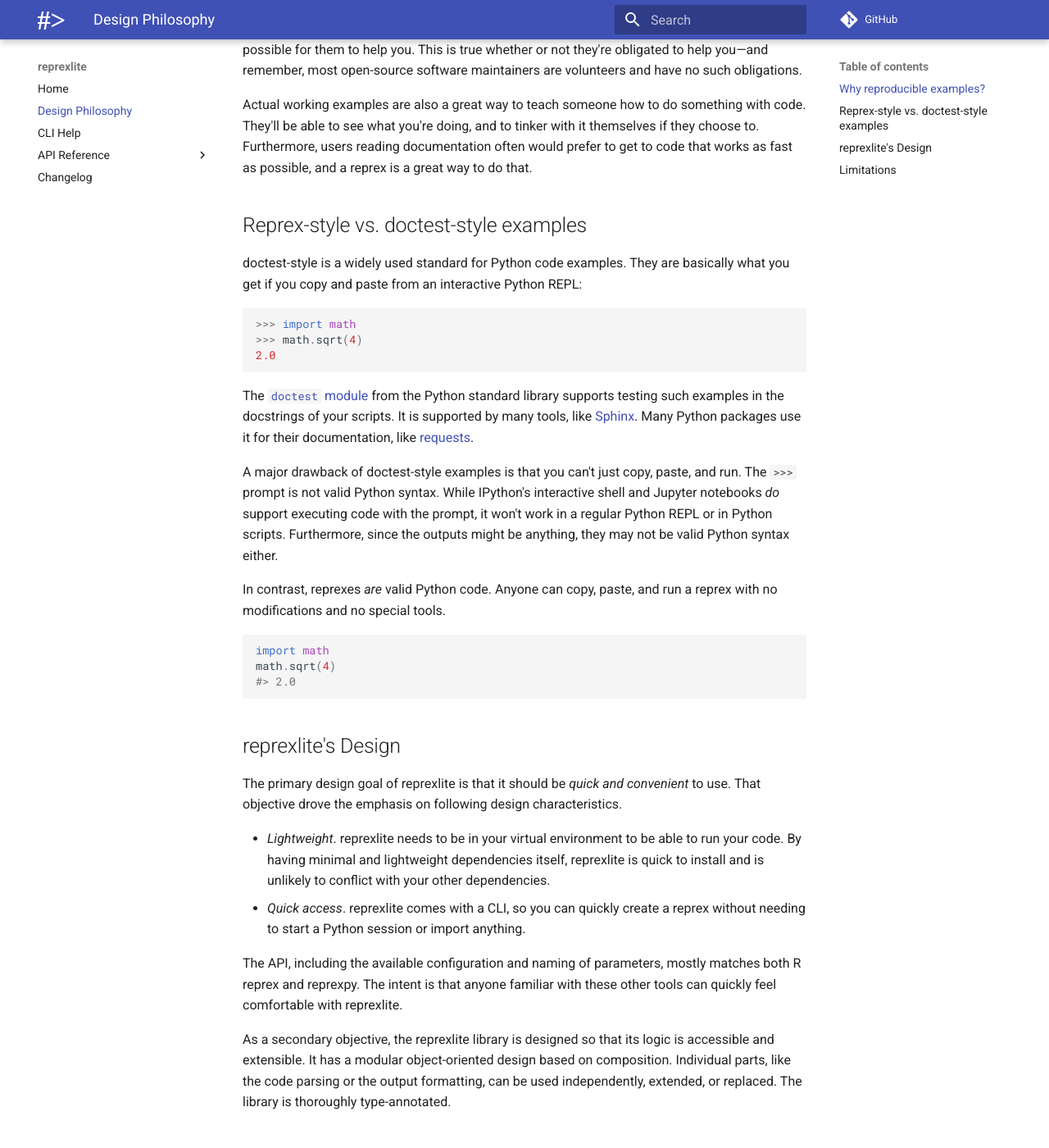
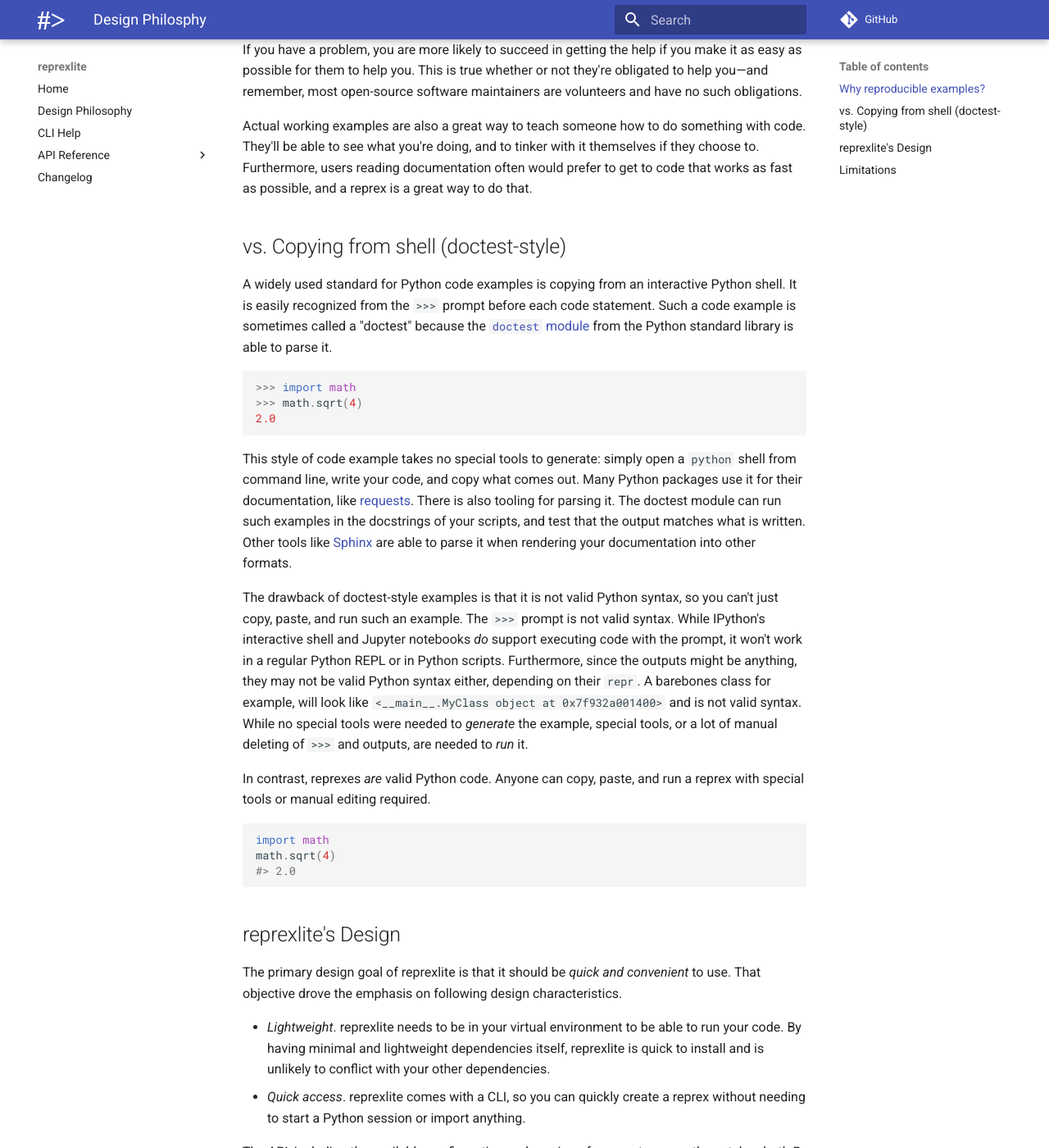
Before and after one commit to jayqi/reprexlite, an MkDocs documentation site: the page built from docs/docs/design-philosophy.md, in a window 1280 px wide and 1400 px high, scrolled down 845 px. Shown: the whole window at 82% size. Built offline with MkDocs 1.6.1 and Material for MkDocs 9.7.7, drawn with Linux system fonts in a browser that asks for light colours; comment, search, counter and statistics services are not loaded; some of the changed text lies outside the part shown.

Commit message:
Revisions to design philosophy; start of Do's and Don'ts page

````diff
--- a/docs/docs/philosophy.md
+++ b/docs/docs/design-philosophy.md
@@ -10,7 +10,7 @@
 >
 > <p style="text-align: right">― <a href="https://reprex.tidyverse.org/articles/reprex-dos-and-donts.html#package-philosophy">"Package Philosophy,"</a> from the R reprex documentation</p>
 
-Part of what makes a good reprex is what you choose to put into it. But the other part is a good tool that lowers the barrier to making one. It should be easy to create a reprex in a format that others can copy, paste, and run. reprexlite aims to be such a tool for Python.
+Most of what makes a good reprex is what you choose to put into it (see ["Reprex Do's and Don'ts"](../dos-and-donts)). But another important part is a good tool that lowers the barrier to making one, so that you don't have that as an excuse. It should be easy to create a reprex in a format that others can simply copy, paste, and run. reprexlite aims to be such a tool for Python.
 
 ## Why reproducible examples?
 
@@ -25,9 +25,9 @@
 
 Actual working examples are also a great way to teach someone how to do something with code. They'll be able to see what you're doing, and to tinker with it themselves if they choose to. Furthermore, users reading documentation often would prefer to get to code that works as fast as possible, and a reprex is a great way to do that.
 
-## Reprex-style vs. doctest-style examples
+## vs. Copying from shell (doctest-style)
 
-doctest-style is a widely used standard for Python code examples. They are basically what you get if you copy and paste from an interactive Python REPL:
+A widely used standard for Python code examples is copying from an interactive Python shell. It is easily recognized from the `>>>` prompt before each code statement. Such a code example is sometimes called a "doctest" because the [`doctest` module](https://docs.python.org/3/library/doctest.html) from the Python standard library is able to parse it.
 
 ```python
 >>> import math
@@ -35,11 +35,11 @@
 2.0
 ```
 
-The [`doctest` module](https://docs.python.org/3/library/doctest.html) from the Python standard library supports testing such examples in the docstrings of your scripts. It is supported by many tools, like [Sphinx](https://www.sphinx-doc.org/en/1.4.9/markup/code.html). Many Python packages use it for their documentation, like [requests](https://requests.readthedocs.io/en/master/).
+This style of code example takes no special tools to generate: simply open a `python` shell from command line, write your code, and copy what comes out. Many Python packages use it for their documentation, like [requests](https://requests.readthedocs.io/en/master/). There is also tooling for parsing it. The doctest module can run such examples in the docstrings of your scripts, and test that the output matches what is written. Other tools like [Sphinx](https://www.sphinx-doc.org/en/1.4.9/markup/code.html) are able to parse it when rendering your documentation into other formats.
 
-A major drawback of doctest-style examples is that you can't just copy, paste, and run. The `>>>` prompt is not valid Python syntax. While IPython's interactive shell and Jupyter notebooks _do_ support executing code with the prompt, it won't work in a regular Python REPL or in Python scripts. Furthermore, since the outputs might be anything, they may not be valid Python syntax either.
+The drawback of doctest-style examples is that it is not valid Python syntax, so you can't just copy, paste, and run such an example. The `>>>` prompt is not valid syntax. While IPython's interactive shell and Jupyter notebooks _do_ support executing code with the prompt, it won't work in a regular Python REPL or in Python scripts. Furthermore, since the outputs might be anything, they may not be valid Python syntax either, depending on their `repr`. A barebones class for example, will look like `<__main__.MyClass object at 0x7f932a001400>` and is not valid syntax. While no special tools were needed to _generate_ the example, special tools, or a lot of manual deleting of `>>>` and outputs, are needed to _run_ it.
 
-In contrast, reprexes _are_ valid Python code. Anyone can copy, paste, and run a reprex with no modifications and no special tools.
+In contrast, reprexes _are_ valid Python code. Anyone can copy, paste, and run a reprex with special tools or manual editing required.
 
 ```python
 import math
````
Also changed, not shown: docs/docs/dos-and-donts.md (added, +14 -0 lines), README.md.
